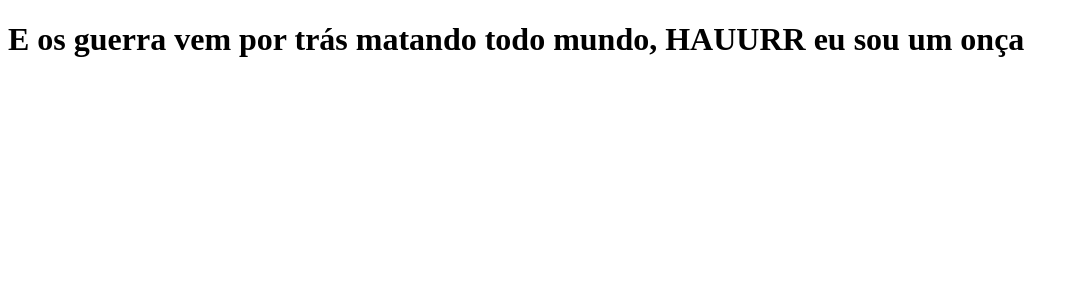
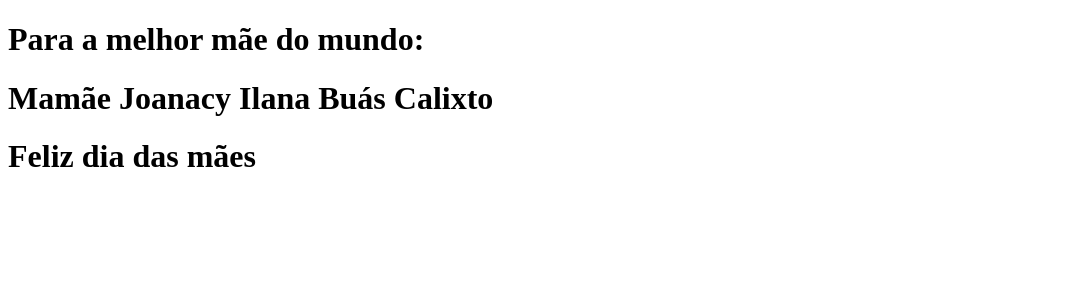
Before and after one commit to TiagoBuas/CursoDevTiago, a Next.js app: page / in a window 1280 px wide. Shown: the top 300 px of the page, without its empty margins (0-1079 px from the left). Built offline with nearby package versions, Linux system fonts and the light colour scheme.

Commit message:
Dia das mães

```diff
--- a/pages/index.js
+++ b/pages/index.js
@@ -1,5 +1,11 @@
 function Home() {
-    return <h1>E os guerra vem por trás matando todo mundo, HAUURR eu sou um onça</h1>
+    return (
+        <div>
+            <h1>Para a melhor mãe do mundo:</h1>
+            <h1>Mamãe Joanacy Ilana Buás Calixto</h1>
+            <h1>Feliz dia das mães</h1>
+        </div>
+    );
 }
 
 export default Home;
```
